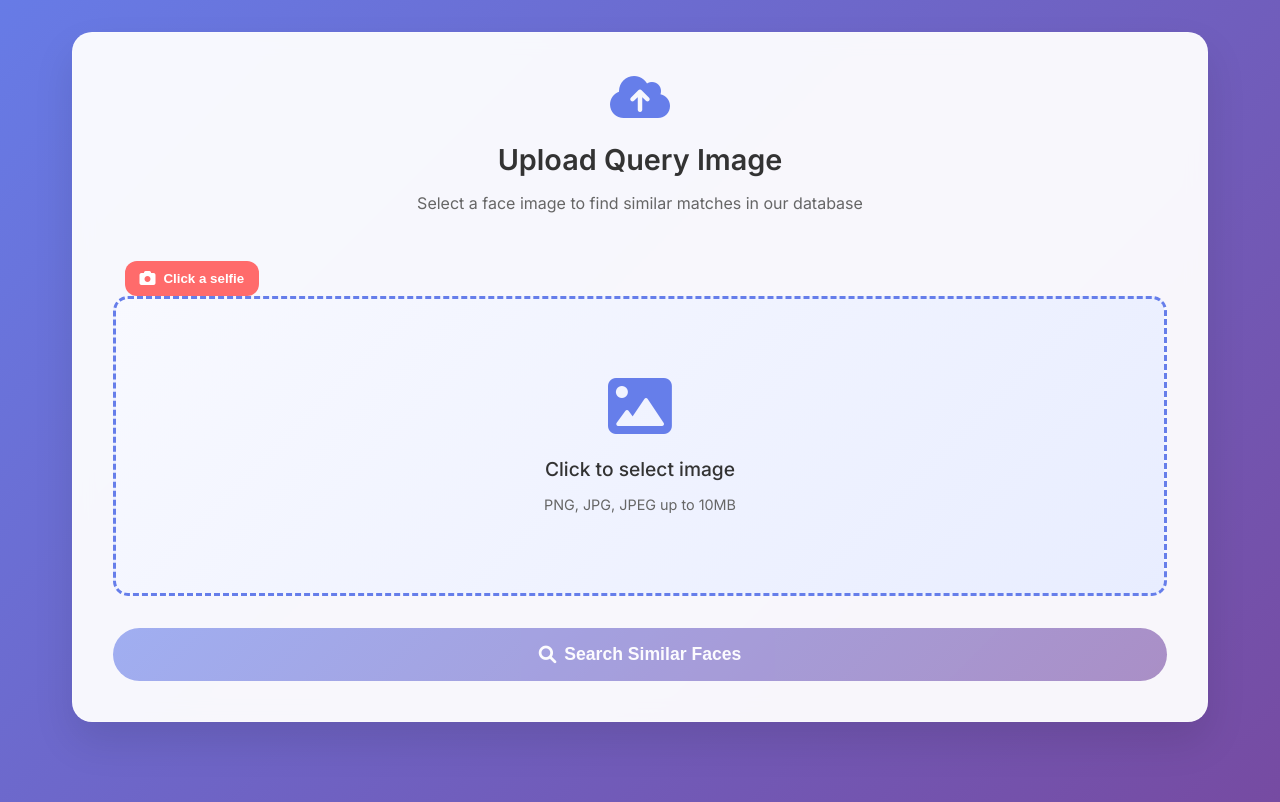
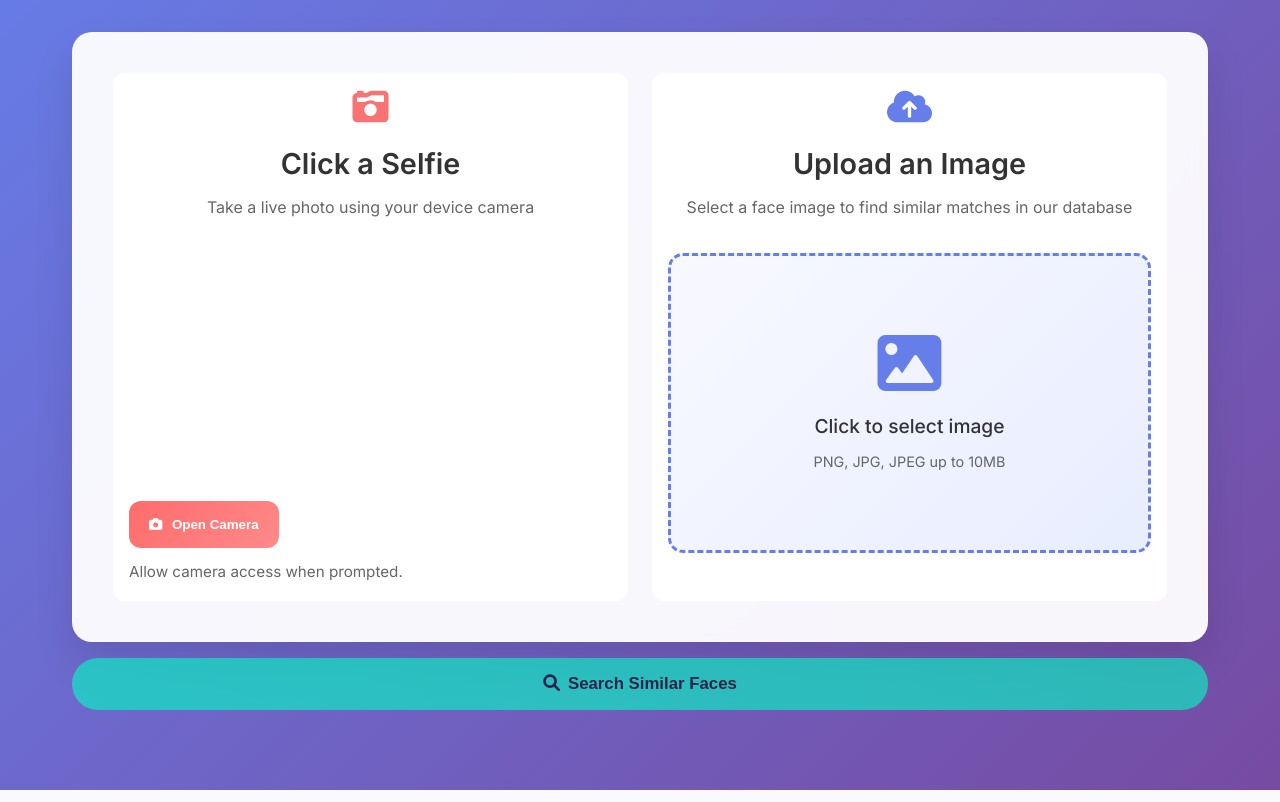
Before and after one commit to newdaksh/Face_3, a Flask app: page / in a window 1280 px wide. Shown: the part 121-923 px from the top of the page. Run offline with Flask 3, Linux system fonts and the light colour scheme.

Commit message:
UI for Selfie fixed

```diff
--- a/static/style.css
+++ b/static/style.css
@@ -84,6 +84,43 @@ body {
   box-shadow: 0 20px 40px rgba(0, 0, 0, 0.1);
   border: 1px solid rgba(255, 255, 255, 0.3);
 }
+
+.two-column {
+  display: grid;
+  grid-template-columns: 1fr 1fr;
+  gap: 1.5rem;
+  align-items: start;
+}
+
+.option-column { background: linear-gradient(180deg,#fff,#fff); border-radius: 12px; padding: 1rem; }
+.option-column { min-height: 260px; }
+.selfie-column .card-header i { font-size: 2.25rem; color: #f97373; }
+.upload-column .card-header i { font-size: 2.25rem; color: #667eea; }
+
+.selfie-big-btn {
+  display: inline-flex;
+  align-items: center;
+  justify-content: center;
+  gap: .6rem;
+  padding: 1rem 1.25rem;
+  border-radius: 12px;
+  background: linear-gradient(135deg,#ff6b6b,#ff8a8a);
+  color: white;
+  font-weight: 700;
+  border: none;
+  cursor: pointer;
+}
+
+.selfie-note { margin-top: .75rem; color: #666; font-size: .95rem; }
+
+/* Ensure option columns match height */
+.two-column { align-items: stretch; }
+.two-column .option-column { display: flex; flex-direction: column; justify-content: space-between; }
+
+/* Shared action button that spans both columns */
+.shared-action { grid-column: 1 / -1; margin-top: 1rem; display:flex; }
+.shared-action .search-btn { flex: 1; }
+.shared-action .search-btn { padding: 1rem 1.25rem; font-size: 1.05rem; }
 
 .card-header {
   text-align: center;
@@ -250,8 +311,8 @@ input[type="file"] {
 /* Search Button */
 .search-btn {
   width: 100%;
-  background: linear-gradient(135deg, #667eea 0%, #764ba2 100%);
-  color: white;
+  background: #00ffc3 ;
+  color: rgb(0, 0, 0);
   border: none;
   padding: 1rem 2rem;
   border-radius: 50px;
--- a/templates/index.html
+++ b/templates/index.html
@@ -28,12 +28,29 @@
 
     <!-- Main Content -->
     <main class="main-container">
-      <!-- Upload Section -->
+      <!-- Upload Section (two-column: Selfie | Upload) -->
       <section class="upload-section">
-        <div class="upload-card">
+        <div class="upload-card two-column">
+          <div class="option-column selfie-column">
+            <div class="card-header">
+              <i class="fas fa-camera-retro"></i>
+              <h2>Click a Selfie</h2>
+              <p>Take a live photo using your device camera</p>
+            </div>
+            <div class="selfie-action">
+              <button type="button" id="selfieBtnBig" class="selfie-big-btn">
+                <i class="fas fa-camera"></i>
+                <span>Open Camera</span>
+              </button>
+              <div class="selfie-note">Allow camera access when prompted.</div>
+            </div>
+            <!-- Selfie Preview Area is removed, will use shared preview -->
+          </div>
+
+          <div class="option-column upload-column">
             <div class="card-header">
               <i class="fas fa-cloud-upload-alt"></i>
-            <h2>Upload Query Image</h2>
+              <h2>Upload an Image</h2>
               <p>Select a face image to find similar matches in our database</p>
             </div>
 
@@ -54,34 +71,28 @@
                   accept="image/*"
                   required
                 />
-              <!-- New: Click a selfie button -->
-              <button
-                type="button"
-                id="selfieBtn"
-                class="selfie-btn"
-                title="Use camera to take a selfie"
-              >
-                <i class="fas fa-camera"></i>
-                <span>Click a selfie</span>
-              </button>
                 <label for="queryImage" class="upload-label">
                   <div class="upload-content">
                     <i class="fas fa-image upload-icon"></i>
                     <span class="upload-text">Click to select image</span>
-                  <span class="upload-subtext">PNG, JPG, JPEG up to 10MB</span>
+                    <span class="upload-subtext"
+                      >PNG, JPG, JPEG up to 10MB</span
+                    >
                   </div>
                 </label>
 
-              <!-- Preview Area -->
-              <div id="previewArea" class="preview-area hidden">
+                <!-- Preview Area is moved out -->
+              </div>
+            </form>
+          </div>
+        </div>
+
+        <!-- Shared Preview Area for both Selfie and Upload -->
+        <div id="previewArea" class="preview-area shared-preview hidden">
           <div class="preview-image-wrap">
             <img id="previewImage" src="" alt="Preview" />
             <div class="preview-overlay">
-                    <button
-                      type="button"
-                      class="btn-change"
-                      onclick="changeImage()"
-                    >
+              <button type="button" class="btn-change" onclick="changeImage()">
                 Change Image
               </button>
             </div>
@@ -90,14 +101,17 @@
             <div id="previewFilename" class="preview-filename"></div>
           </div>
         </div>
-            </div>
 
-            <button type="submit" class="search-btn" id="searchBtn" disabled>
+        <!-- shared action button spanning both columns -->
+        <div
+          class="shared-action"
+          style="grid-column: 1 / -1; margin-top: 1rem"
+        >
+          <button type="button" class="search-btn" id="searchBtn" disabled>
             <i class="fas fa-search"></i>
             <span>Search Similar Faces</span>
             <div class="loading-spinner hidden" aria-hidden="true"></div>
           </button>
-          </form>
         </div>
       </section>
 
@@ -204,6 +218,23 @@
     <!-- JavaScript -->
     <script>
       // Image preview functionality
+      const uploadInput = document.getElementById("queryImage");
+      const uploadLabel = document.querySelector(".upload-label");
+
+      function disableUpload(disabled) {
+        if (!uploadInput) return;
+        uploadInput.disabled = disabled;
+        if (uploadLabel) {
+          uploadLabel.classList.toggle("disabled-label", disabled);
+        }
+      }
+
+      function disableSelfie(disabled) {
+        if (selfieBtnBig) selfieBtnBig.disabled = disabled;
+        if (selfieBtnBig)
+          selfieBtnBig.classList.toggle("disabled-btn", disabled);
+      }
+
       document
         .getElementById("queryImage")
         .addEventListener("change", function (e) {
@@ -215,6 +246,8 @@
               document.getElementById("previewArea").classList.remove("hidden");
               document.querySelector(".upload-label").style.display = "none";
               document.getElementById("searchBtn").disabled = false;
+              // disable selfie controls when a file upload is chosen
+              disableSelfie(true);
               // show filename
               const nameEl = document.getElementById("previewFilename");
               if (nameEl) {
@@ -230,6 +263,8 @@
               }
             };
             reader.readAsDataURL(file);
+            // When a file is uploaded, clear any existing selfie preview
+            clearSelfie();
           }
         });
 
@@ -241,13 +276,47 @@
         document.getElementById("previewImage").src = "";
         const nameEl = document.getElementById("previewFilename");
         if (nameEl) nameEl.textContent = "";
+        // re-enable selfie controls when uploaded image is removed
+        disableSelfie(false);
+        // also re-enable upload if it was disabled by a selfie
+        disableUpload(false);
       }
 
       // Form submission with loading state
-      document
-        .getElementById("searchForm")
-        .addEventListener("submit", function () {
-          const btn = document.getElementById("searchBtn");
+      const searchForm = document.getElementById("searchForm");
+      const sharedSearchBtn = document.getElementById("searchBtn");
+
+      // Handle form submit (from either built-in submit or shared button)
+      if (searchForm) {
+        searchForm.addEventListener("submit", function (evt) {
+          // If user has a selfie preview but hasn't populated the upload input,
+          // populate it now from the last capture so the server receives the file.
+          try {
+            const input = document.getElementById("queryImage");
+            if (
+              input &&
+              input.files.length === 0 &&
+              cameraCanvas &&
+              cameraCanvas.dataset &&
+              cameraCanvas.dataset.lastCapture
+            ) {
+              const dataUrl = cameraCanvas.dataset.lastCapture;
+              const file = dataURLToFile(dataUrl, "selfie.jpg");
+              const dt = new DataTransfer();
+              dt.items.add(file);
+              input.files = dt.files;
+              // trigger change so preview shows if needed
+              const ev = new Event("change", { bubbles: true });
+              input.dispatchEvent(ev);
+            }
+          } catch (e) {
+            console.warn(
+              "Failed to attach selfie to upload input before submit",
+              e
+            );
+          }
+
+          const btn = sharedSearchBtn;
           const spinner = btn.querySelector(".loading-spinner");
           const text = btn.querySelector("span");
 
@@ -255,6 +324,16 @@
           if (spinner) spinner.classList.remove("hidden");
           if (text) text.textContent = "Searching...";
         });
+      }
+
+      // Wire shared button to submit the form
+      if (sharedSearchBtn && searchForm) {
+        sharedSearchBtn.addEventListener("click", function () {
+          if (!sharedSearchBtn.disabled) {
+            searchForm.requestSubmit();
+          }
+        });
+      }
 
       // Modal functionality
       function openModal(imageSrc, filename, score) {
@@ -262,11 +341,17 @@
 
         document.getElementById("modalImage").src = imageSrc;
         document.getElementById("modalFilename").textContent = filename;
-        document.getElementById(
-          "modalScore"
-        ).innerHTML = `<i class="fas fa-percentage"></i> ${(
+        const scoreEl = document.getElementById("modalScore");
+        if (scoreEl) {
+          if (isNaN(score)) {
+            scoreEl.style.display = "none";
+          } else {
+            scoreEl.style.display = "block";
+            scoreEl.innerHTML = `<i class="fas fa-percentage"></i> ${(
               score * 100
             ).toFixed(1)}% match`;
+          }
+        }
         document.getElementById("imageModal").style.display = "flex";
         document.body.style.overflow = "hidden";
       }
@@ -289,6 +374,7 @@
       document.addEventListener("keydown", function (e) {
         if (e.key === "Escape") {
           closeModal();
+          closeCamera();
         }
       });
 
@@ -312,7 +398,7 @@
       }
 
       // Selfie / Camera capture logic
-      const selfieBtn = document.getElementById("selfieBtn");
+      const selfieBtnBig = document.getElementById("selfieBtnBig");
       const cameraModal = document.getElementById("cameraModal");
       const cameraVideo = document.getElementById("cameraVideo");
       const cameraCanvas = document.getElementById("cameraCanvas");
@@ -330,8 +416,10 @@
           });
           cameraVideo.srcObject = stream;
           cameraModal.classList.remove("hidden");
-          cameraModal.classList.add("show");
+          cameraModal.style.display = "flex";
           // reset UI
+          cameraVideo.classList.remove("hidden");
+          cameraCanvas.classList.add("hidden");
           captureBtn.classList.remove("hidden");
           retakeBtn.classList.add("hidden");
           useBtn.classList.add("hidden");
@@ -342,7 +430,7 @@
 
       function closeCamera() {
         cameraModal.classList.add("hidden");
-        cameraModal.classList.remove("show");
+        cameraModal.style.display = "none";
         if (stream) {
           stream.getTracks().forEach((t) => t.stop());
           stream = null;
@@ -351,7 +439,9 @@
 
       function dataURLToFile(dataurl, filename) {
         const arr = dataurl.split(",");
-        const mime = arr[0].match(/:(.*?);/)[1];
+        const mimeMatch = arr[0].match(/:(.*?);/);
+        if (!mimeMatch) return null;
+        const mime = mimeMatch[1];
         const bstr = atob(arr[1]);
         let n = bstr.length;
         const u8arr = new Uint8Array(n);
@@ -361,10 +451,12 @@
         return new File([u8arr], filename, { type: mime });
       }
 
-      selfieBtn.addEventListener("click", function () {
+      if (selfieBtnBig)
+        selfieBtnBig.addEventListener("click", function () {
           openCamera();
         });
 
+      if (cameraClose)
         cameraClose.addEventListener("click", function () {
           closeCamera();
         });
@@ -382,67 +474,47 @@
         ctx.drawImage(cameraVideo, 0, 0, vw, vh);
         const dataUrl = cameraCanvas.toDataURL("image/jpeg", 0.92);
 
-        // show retake/use
-        captureBtn.classList.add("hidden");
-        retakeBtn.classList.remove("hidden");
-        useBtn.classList.remove("hidden");
-        // show preview in canvas (optional)
-        cameraCanvas.classList.remove("hidden");
-
-        // Create a File from the captured data and populate the file input
-        try {
+        // **** START: MODIFIED LOGIC ****
+        // Directly use the captured photo as if it were an uploaded file.
         const file = dataURLToFile(dataUrl, "selfie.jpg");
+        if (file) {
+          // Use DataTransfer to create a FileList
           const dt = new DataTransfer();
           dt.items.add(file);
+
           const input = document.getElementById("queryImage");
           input.files = dt.files;
 
-          // update the normal preview area immediately (same UI as file input)
-          const reader = new FileReader();
-          reader.onload = function (ev) {
-            document.getElementById("previewImage").src = ev.target.result;
-            document.getElementById("previewArea").classList.remove("hidden");
-            const uploadLabel = document.querySelector(".upload-label");
-            if (uploadLabel) uploadLabel.style.display = "none";
-            document.getElementById("searchBtn").disabled = false;
-            const nameEl = document.getElementById("previewFilename");
-            if (nameEl) {
-              nameEl.textContent = file.name;
-              nameEl.title = file.name;
+          // Manually trigger the 'change' event on the input.
+          // This will make our existing preview logic run.
+          const ev = new Event("change", { bubbles: true });
+          input.dispatchEvent(ev);
         }
-            // close camera modal now that preview is ready
+        // Now that the file is in the input, close the camera.
         closeCamera();
-          };
-          reader.readAsDataURL(file);
-        } catch (err) {
-          console.error("Failed to populate input with captured image", err);
-        }
+        // **** END: MODIFIED LOGIC ****
       });
 
+      // This function is now redundant but kept for reference.
       retakeBtn.addEventListener("click", function () {
+        cameraVideo.classList.remove("hidden");
         cameraCanvas.classList.add("hidden");
         captureBtn.classList.remove("hidden");
         retakeBtn.classList.add("hidden");
         useBtn.classList.add("hidden");
       });
 
+      // This button is also now redundant.
       useBtn.addEventListener("click", function () {
-        // grab data from canvas and convert to File, then set to file input
-        const dataUrl = cameraCanvas.toDataURL("image/jpeg", 0.92);
-        const file = dataURLToFile(dataUrl, "selfie.jpg");
+        // The logic from here has been moved into the captureBtn handler.
+      });
 
-        // Create a DataTransfer to populate the file input (works in modern browsers)
-        const dt = new DataTransfer();
-        dt.items.add(file);
-        const input = document.getElementById("queryImage");
-        input.files = dt.files;
-
-        // trigger change event so existing preview logic runs
-        const ev = new Event("change", { bubbles: true });
-        input.dispatchEvent(ev);
-
-        closeCamera();
-      });
+      // This function is only needed if you want a separate selfie preview,
+      // which we are no longer using to simplify the flow.
+      function clearSelfie() {
+        // This function is no longer used with the new simplified flow.
+        // Kept for reference.
+      }
 
       // close camera modal on outside click
       cameraModal.addEventListener("click", function (e) {
```
Also changed, not shown: other parts of static/style.css (+40 -0 lines). Lines whose indentation alone changed are shown as unchanged.
